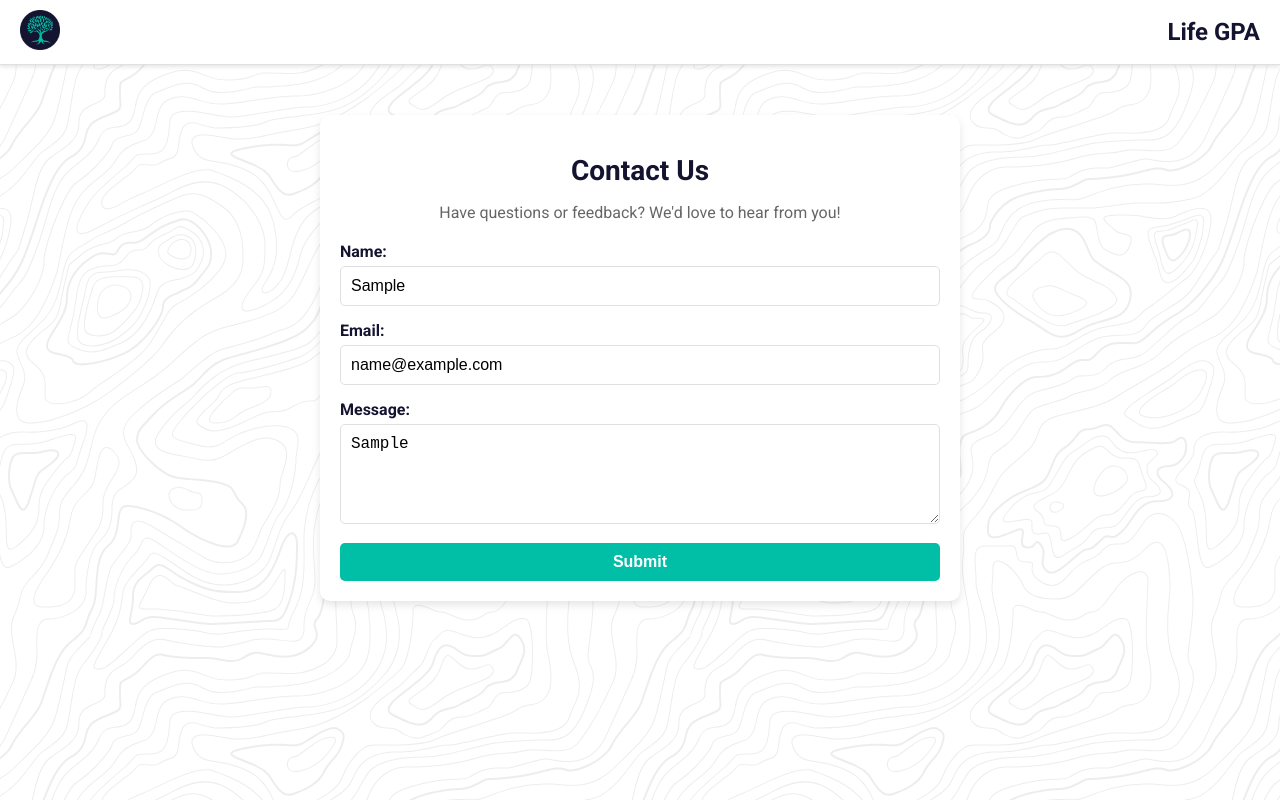
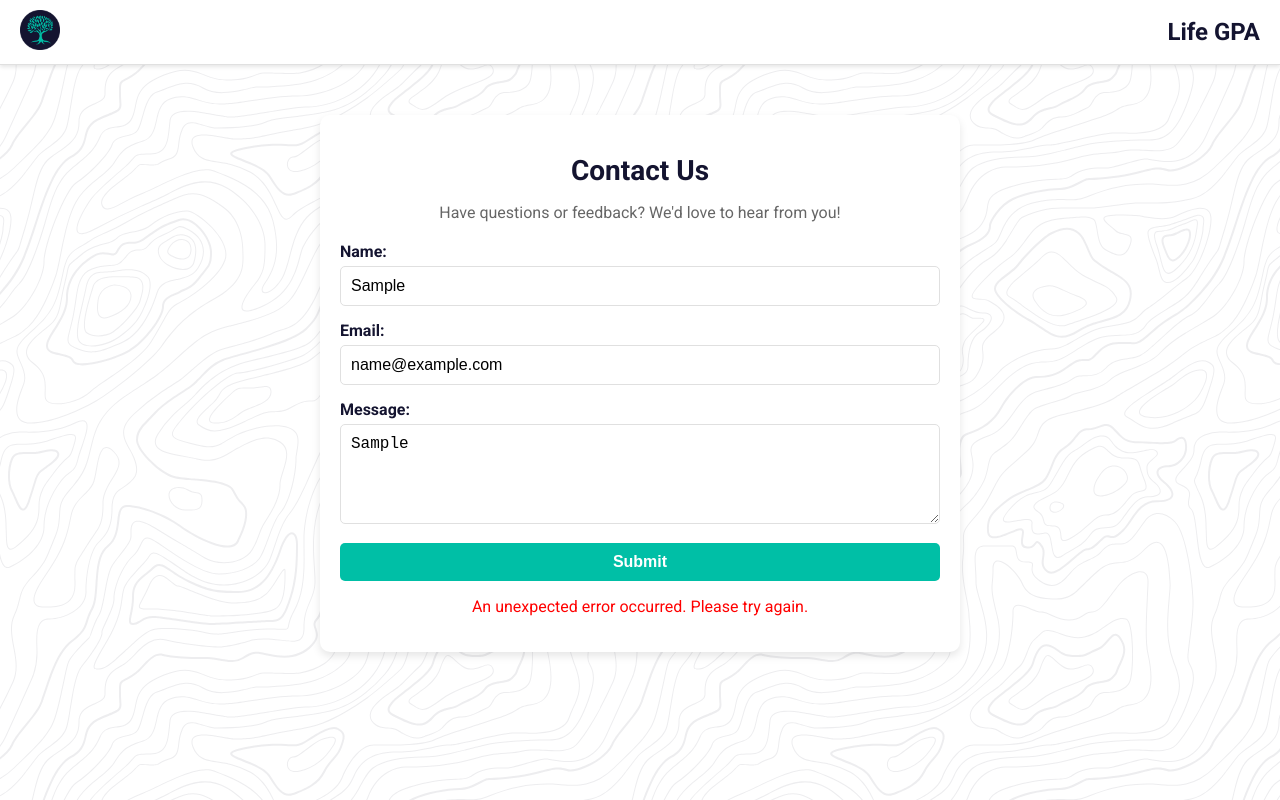
Before and after one commit to CompassFoundry/LifeGPA, a React (Create React App) app in the folder frontend/: page /contact in a window 1280 px wide. Both pictures are taken after typing "Sample", "name@example.com", "Sample" into the empty fields and a click on the button "Submit". Shown: the top 800 px of the page. Built offline with nearby package versions, Linux system fonts and the light colour scheme; no server answers.

Commit message:
fixed build issue

```diff
--- a/frontend/src/Components/Contact/Contact.js
+++ b/frontend/src/Components/Contact/Contact.js
@@ -96,6 +96,7 @@ const Contact = () => {
         </button>
       </form>
       {successMessage && <p className={styles.success}>{successMessage}</p>}
+      {errorMessage && <p style={{ color: 'red' }}>{errorMessage}</p>}
     </div>
   )
 }
```
